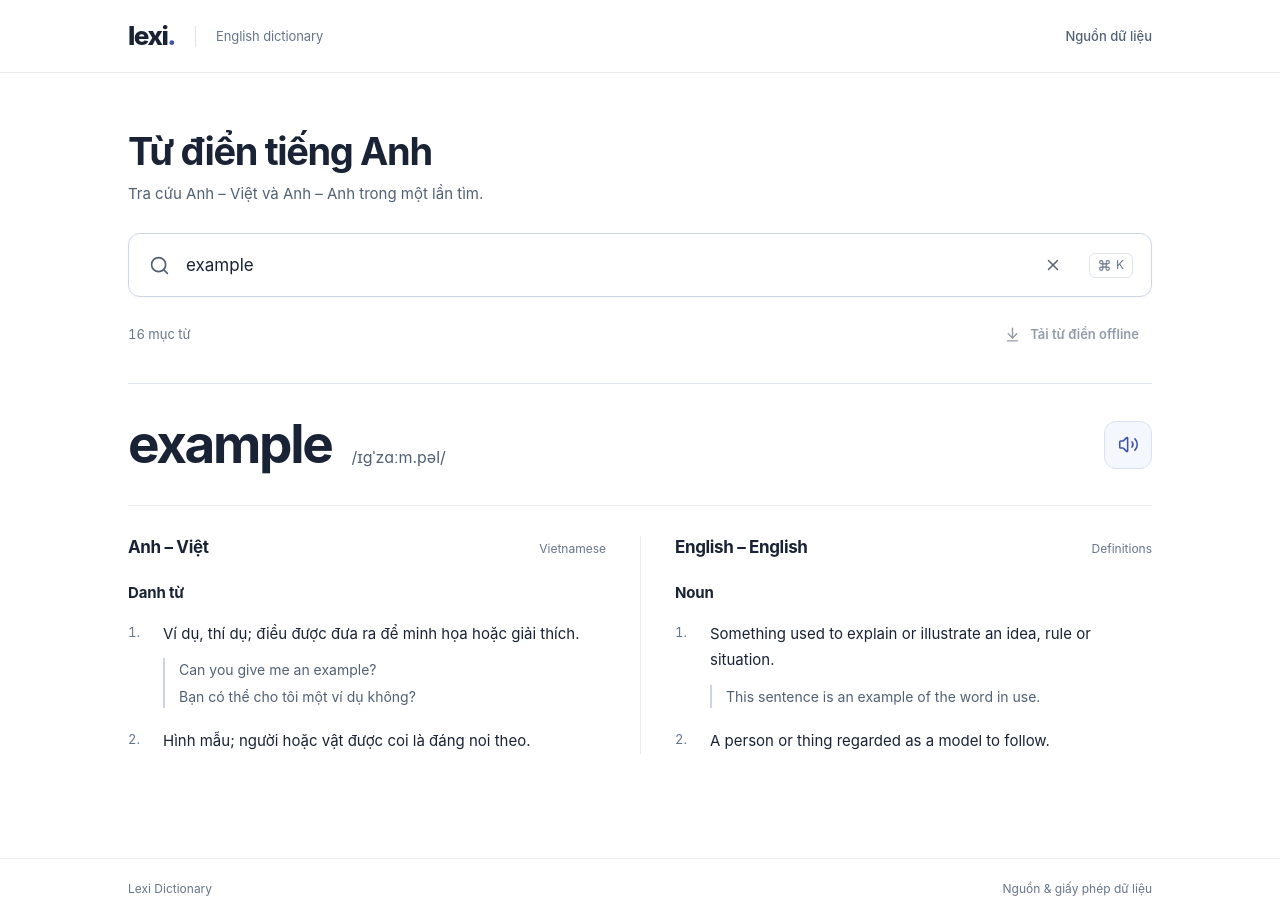
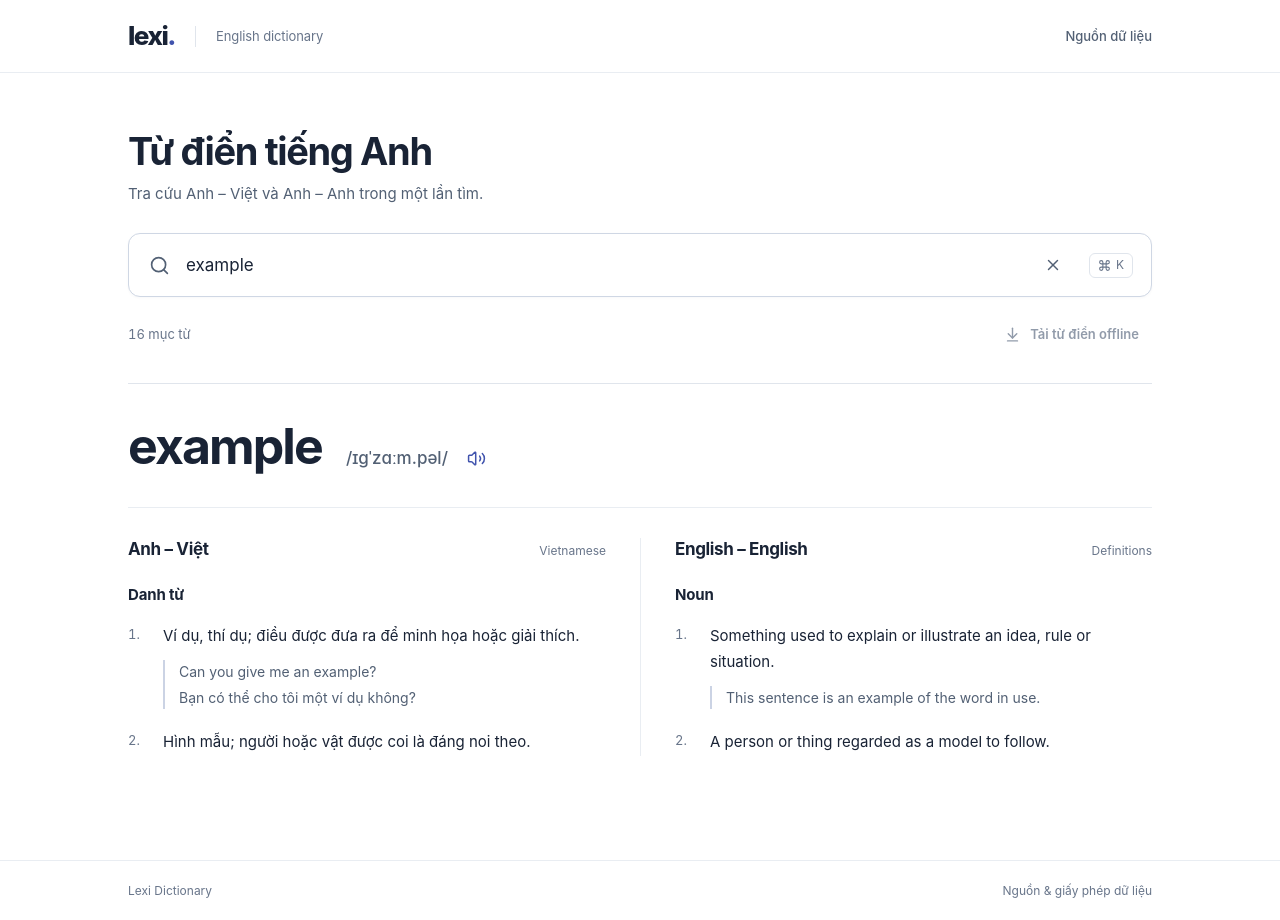
Before and after one commit to sonmai/lexi, a React (Vite) app: page / in a window 1280 px wide. Built offline with nearby package versions, Linux system fonts and the light colour scheme.

Commit message:
design: adopt VDict-inspired inline IPA and accent-specific pronunciation buttons

```diff
--- a/src/App.tsx
+++ b/src/App.tsx
@@ -63,35 +63,66 @@ function DefinitionList({ senses, language }: { senses: Sense[]; language: 'vi'
   )
 }
 
+type Accent = 'en-GB' | 'en-US'
+
+function PronunciationItem({
+  ipa, accent, word, speak, canSpeak, label,
+}: {
+  ipa?: string
+  accent: Accent
+  word: string
+  speak: (accent: Accent) => void
+  canSpeak: boolean
+  label?: string
+}) {
+  const localeLabel = label || 'English'
+  return (
+    <div className="pronunciation-item">
+      {ipa && <span className="pronunciation-ipa">{ipa}</span>}
+      {label && <span className="pronunciation-accent">{label}</span>}
+      <button
+        type="button"
+        className="pronunciation-play"
+        onClick={() => speak(accent)}
+        aria-label={`Phát âm ${word} – ${localeLabel}`}
+        title={`Nghe phát âm ${localeLabel}`}
+        disabled={!canSpeak}
+      >
+        <Volume2 size={19} strokeWidth={1.9} aria-hidden="true" />
+      </button>
+    </div>
+  )
+}
+
 function DictionaryResult({
   entry, speak, canSpeak,
 }: {
   entry: DictionaryEntry
-  speak: () => void
+  speak: (accent: Accent) => void
   canSpeak: boolean
 }) {
+  const hasRegionalIPA = Boolean(entry.ipaUk || entry.ipaUs)
   return (
     <article className="dictionary-result">
       <div className="entry-heading">
-        <div className="headword-line">
-          <h2>{entry.headword}</h2>
-          {(entry.ipaUk || entry.ipaUs) ? (
-            <div className="pronunciation-variants" aria-label="Phiên âm tiếng Anh">
-              {entry.ipaUk && <span className="ipa"><span className="ipa-region">UK</span>{entry.ipaUk}</span>}
-              {entry.ipaUs && <span className="ipa"><span className="ipa-region">US</span>{entry.ipaUs}</span>}
-            </div>
-          ) : entry.ipa ? <span className="ipa">{entry.ipa}</span> : null}
+        <h2>{entry.headword}</h2>
+        <div className="entry-pronunciations" aria-label="Phiên âm và phát âm tiếng Anh">
+          {hasRegionalIPA ? (
+            <>
+              {entry.ipaUk && (
+                <PronunciationItem ipa={entry.ipaUk} accent="en-GB" word={entry.headword}
+                  label="UK" speak={speak} canSpeak={canSpeak} />
+              )}
+              {entry.ipaUs && (
+                <PronunciationItem ipa={entry.ipaUs} accent="en-US" word={entry.headword}
+                  label="US" speak={speak} canSpeak={canSpeak} />
+              )}
+            </>
+          ) : (
+            <PronunciationItem ipa={entry.ipa} accent="en-GB" word={entry.headword}
+              speak={speak} canSpeak={canSpeak} />
+          )}
         </div>
-        <button
-          type="button"
-          className="pronounce-button"
-          onClick={speak}
-          aria-label={'Phát âm ' + entry.headword}
-          title="Phát âm tiếng Anh"
-          disabled={!canSpeak}
-        >
-          <Volume2 size={21} strokeWidth={1.8} />
-        </button>
       </div>
       <div className="definition-columns">
         <section className="definition-column" aria-labelledby="vi-heading">
@@ -220,12 +251,17 @@ export default function App() {
     if (window.location.search !== url.search) window.history.pushState({}, '', url)
   }
 
-  function speakWord() {
+  function speakWord(accent: Accent) {
     if (!entry || !canSpeak) return
     window.speechSynthesis.cancel()
     const speech = new SpeechSynthesisUtterance(entry.headword)
-    speech.lang = 'en-GB'
+    speech.lang = accent
     speech.rate = 0.9
+    // Prefer a matching installed voice. If missing, browser TTS uses its fallback.
+    const availableVoice = window.speechSynthesis.getVoices().find(
+      (voice) => voice.lang.toLowerCase() === accent.toLowerCase(),
+    )
+    if (availableVoice) speech.voice = availableVoice
     window.speechSynthesis.speak(speech)
   }
 
--- a/src/styles.css
+++ b/src/styles.css
@@ -137,34 +137,75 @@ a { color: inherit; text-decoration: none; }
 
 .result-region { border-top: 1px solid var(--border); min-height: 300px; }
 .dictionary-result { padding: 32px 0 0; }
+/* VDict-inspired hierarchy: bold headword, inline phonetics, nearby audio. */
 .entry-heading {
-  display: flex; align-items: center; justify-content: space-between;
-  gap: 16px; padding-bottom: 32px;
+  display: flex;
+  flex-wrap: wrap;
+  align-items: baseline;
+  justify-content: flex-start;
+  column-gap: 24px;
+  row-gap: 4px;
+  padding-bottom: 26px;
 }
-.headword-line {
-  display: flex; flex: 1 1 auto; min-width: 0; align-items: baseline;
-  flex-wrap: wrap; column-gap: 20px; row-gap: 4px;
+.entry-heading h2 {
+  margin: 0;
+  font-size: clamp(38px, 4.1vw, 50px);
+  font-weight: 730;
+  letter-spacing: -1.9px;
+  line-height: 1.22;
+  overflow-wrap: anywhere;
+  min-width: 0;
 }
-.headword-line > .ipa { margin: 0; min-width: 0; overflow-wrap: anywhere; }
-.entry-heading h2 {
-  margin: 0; font-size: clamp(39px, 4.6vw, 53px);
-  letter-spacing: -2.3px; font-weight: 730;
-  line-height: 1.08; overflow-wrap: anywhere;
+.entry-pronunciations {
+  display: inline-flex;
+  flex-wrap: wrap;
+  align-items: center;
+  column-gap: 14px;
+  row-gap: 2px;
+  min-width: 0;
+  max-width: 100%;
 }
-.ipa {
-  margin: 13px 0 0; font-size: 16px; line-height: 1.5;
-  color: var(--text-secondary); font-family: inherit;
+.pronunciation-item {
+  display: inline-flex;
+  align-items: center;
+  min-width: 0;
+  gap: 6px;
 }
-.pronounce-button {
-  flex: 0 0 auto; width: 48px; height: 48px;
-  border: 1px solid #d9e1f2; border-radius: 12px;
-  color: var(--accent); background: #f5f7ff;
-  display: grid; place-items: center;
-  transition: border-color 180ms ease, background 180ms ease;
+.pronunciation-ipa {
+  font-size: 17px;
+  font-weight: 450;
+  color: var(--text-secondary);
+  letter-spacing: 0;
+  line-height: 1.5;
+  overflow-wrap: anywhere;
 }
-.pronounce-button:hover:not(:disabled) { background: #e8edff; border-color: #bfcaf0; }
-.pronounce-button:active:not(:disabled) { background: #dce4ff; }
-.pronounce-button:disabled { opacity: .48; cursor: not-allowed; }
+.pronunciation-accent {
+  color: var(--text-muted);
+  font-size: 12px;
+  font-weight: 650;
+  letter-spacing: .25px;
+}
+.pronunciation-play {
+  flex: 0 0 auto;
+  display: inline-grid;
+  place-items: center;
+  width: 44px;
+  height: 44px;
+  padding: 0;
+  margin-left: 1px;
+  border: 0;
+  border-radius: 50%;
+  color: var(--accent);
+  background: transparent;
+  transition: background-color 160ms ease, color 160ms ease;
+}
+.pronunciation-play:hover:not(:disabled),
+.pronunciation-play:focus-visible {
+  color: var(--accent-hover);
+  background: var(--surface-selected);
+}
+.pronunciation-play:active:not(:disabled) { background: #e1e8ff; }
+.pronunciation-play:disabled { color: var(--text-muted); opacity: .5; cursor: default; }
 
 .definition-columns {
   display: grid; grid-template-columns: minmax(0,1fr) minmax(0,1fr);
@@ -273,11 +314,11 @@ a { color: inherit; text-decoration: none; }
   .keyboard-hint { display: none; }
   .utility-row { gap: 8px; }
   .offline-action { font-size: 12px; padding: 9px 5px; }
-  .entry-heading { padding: 27px 0 25px; gap: 12px; }
-  .headword-line { column-gap: 12px; row-gap: 2px; }
-  .pronunciation-variants { column-gap: 10px; }
-  .entry-heading h2 { font-size: 42px; letter-spacing: -1.8px; }
-  .ipa { margin-top: 9px; font-size: 15px; }
+  .entry-heading { padding: 24px 0 23px; column-gap: 12px; row-gap: 0; }
+  .entry-heading h2 { font-size: 40px; letter-spacing: -1.5px; }
+  .entry-pronunciations { column-gap: 10px; row-gap: 0; }
+  .pronunciation-ipa { font-size: 16px; }
+  .pronunciation-item { gap: 4px; }
   .sense-item { margin-bottom: 20px; }
   .pos-groups { gap: 24px; }
   .pos-group + .pos-group { padding-top: 22px; }
@@ -288,9 +329,6 @@ a { color: inherit; text-decoration: none; }
   *, *::before, *::after { animation-duration: 0.01ms !important; transition-duration: 0.01ms !important; }
 }
 
-.pronunciation-variants { display: inline-flex; flex-wrap: wrap; column-gap: 14px; row-gap: 3px; align-items: baseline; margin: 0; min-width: 0; }
-.pronunciation-variants .ipa { margin: 0; white-space: normal; overflow-wrap: anywhere; }
-.ipa-region { font-size: 12px; color: var(--text-muted); font-weight: 600; margin-right: 5px; }
 .usage-labels { display: flex; flex-wrap: wrap; gap: 6px; margin: 8px 0 0; }
 .usage-label { font-size: 11px; color: var(--text-secondary); border: 1px solid var(--border); padding: 2px 6px; border-radius: 4px; }
 .sense-source { margin: 7px 0 0; font-size: 11px; color: var(--text-muted); }
```
